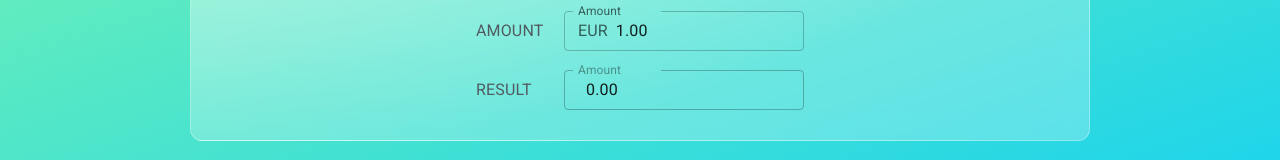
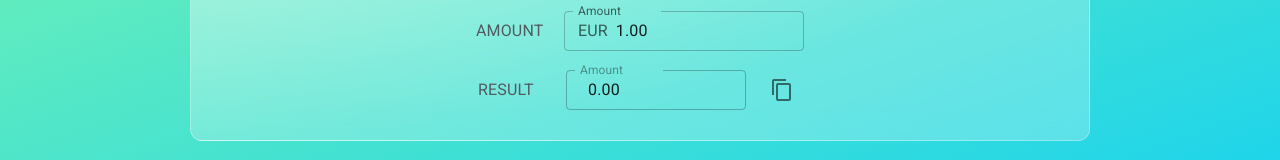
Before and after one commit to andreimihale/exchanger, a React (Create React App) app: page / in a window 1280 px wide. Shown: the part 406-566 px from the top of the page. Built offline with nearby package versions, Linux system fonts and the light colour scheme; no server answers.

Commit message:
add copy button to result in convertor

```diff
--- a/package.json
+++ b/package.json
@@ -33,6 +33,7 @@
     "prop-types": "^15.8.1",
     "react": "^17.0.2",
     "react-dom": "^17.0.2",
+    "react-hot-toast": "^2.2.0",
     "react-moment": "^1.1.1",
     "react-router-dom": "^6.2.1",
     "react-scripts": "5.0.0",
--- a/src/App.js
+++ b/src/App.js
@@ -1,11 +1,13 @@
 import "./App.scss";
 import { Routes, Route } from "react-router-dom";
+import { Toaster } from "react-hot-toast";
 import Navigation from "./components/Navigation/Navigation";
 import Footer from "./components/Footer/Footer";
 import Convertor from "./pages/Convertor/Convertor";
 
 const App = () => (
   <>
+    <Toaster />
     <Navigation />
     <main className="main-content">
       <Routes>
--- a/src/pages/Convertor/Convertor.js
+++ b/src/pages/Convertor/Convertor.js
@@ -7,11 +7,13 @@ import Moment from "moment";
 import Autocomplete from "@mui/material/Autocomplete";
 import IconButton from "@mui/material/IconButton";
 import InputAdornment from "@mui/material/InputAdornment";
+import toast from "react-hot-toast";
 import "./Convertor.scss";
 import getCountryCurrency from "../../actions/getCountryCode";
 import getAllCurrencies from "../../actions/getAllCurrencies";
 import Switcher from "../../static/Ellipse.svg";
 import getExchangeRate from "../../actions/getExchangeRate";
+import CopyIcon from "../../static/ContentCopy.svg";
 
 const Convertor = () => {
   const [date, setDate] = useState(Moment());
@@ -51,6 +53,11 @@ const Convertor = () => {
 
     setExchangeRate(apiExchangeRate);
     setBaseCurrency(value);
+  };
+
+  const copyToClipboard = () => {
+    navigator.clipboard.writeText((amount * exchangeRate).toFixed(2));
+    toast.success("Copied to clipboard!");
   };
 
   useEffect(() => {
@@ -146,6 +153,7 @@ const Convertor = () => {
             label="Amount"
             size="small"
             disabled
+            id="result"
             value={(amount * exchangeRate).toFixed(2)}
             InputProps={{
               startAdornment: (
@@ -153,6 +161,11 @@ const Convertor = () => {
               ),
             }}
           />
+          <div className="convertor-content__result__copy">
+            <IconButton onClick={copyToClipboard}>
+              <img src={CopyIcon} alt="copy button" />
+            </IconButton>
+          </div>
         </div>
       </div>
     </div>
--- a/src/pages/Convertor/Convertor.scss
+++ b/src/pages/Convertor/Convertor.scss
@@ -152,12 +152,19 @@
       }
 
       &__input {
-        width: 60% !important;
+        width: 45% !important;
         color: $secondary !important;
         input {
           -webkit-text-fill-color: rgba(0, 0, 0, 0.87) !important;
         }
       }
+
+      &__copy {
+        margin-left: 1rem;
+        span {
+          width: auto;
+        }
+      }
     }
   }
 }
```
Also changed, not shown: src/static/ContentCopy.svg (added), 1 other file (tests, documents, lock files or other folders).
